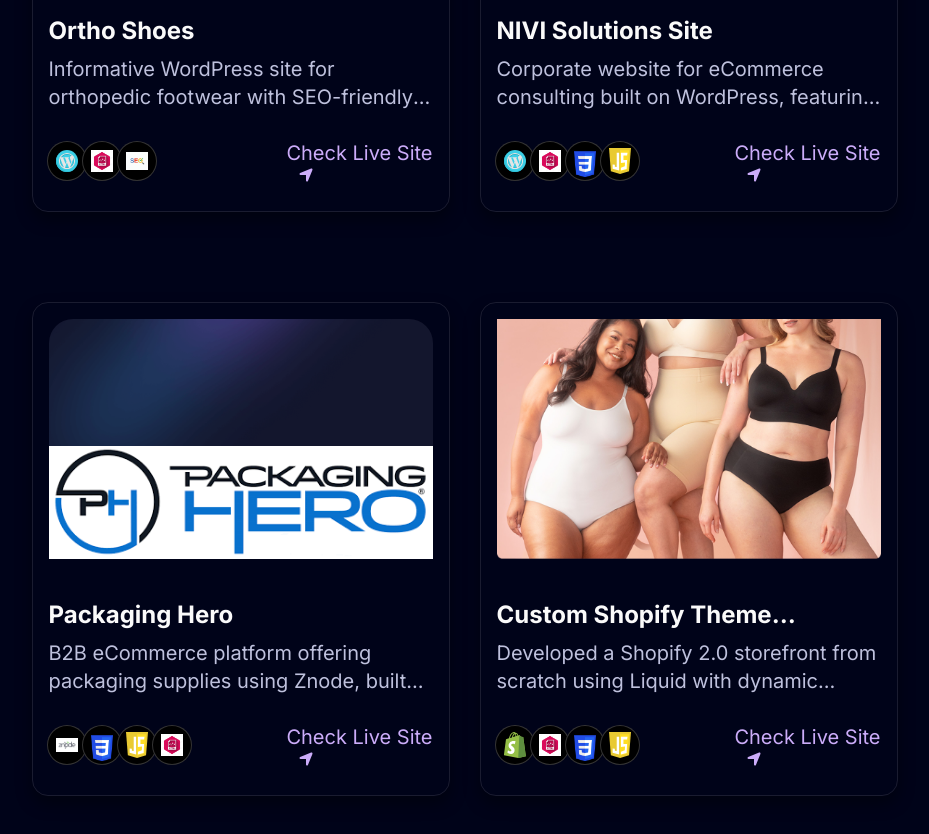
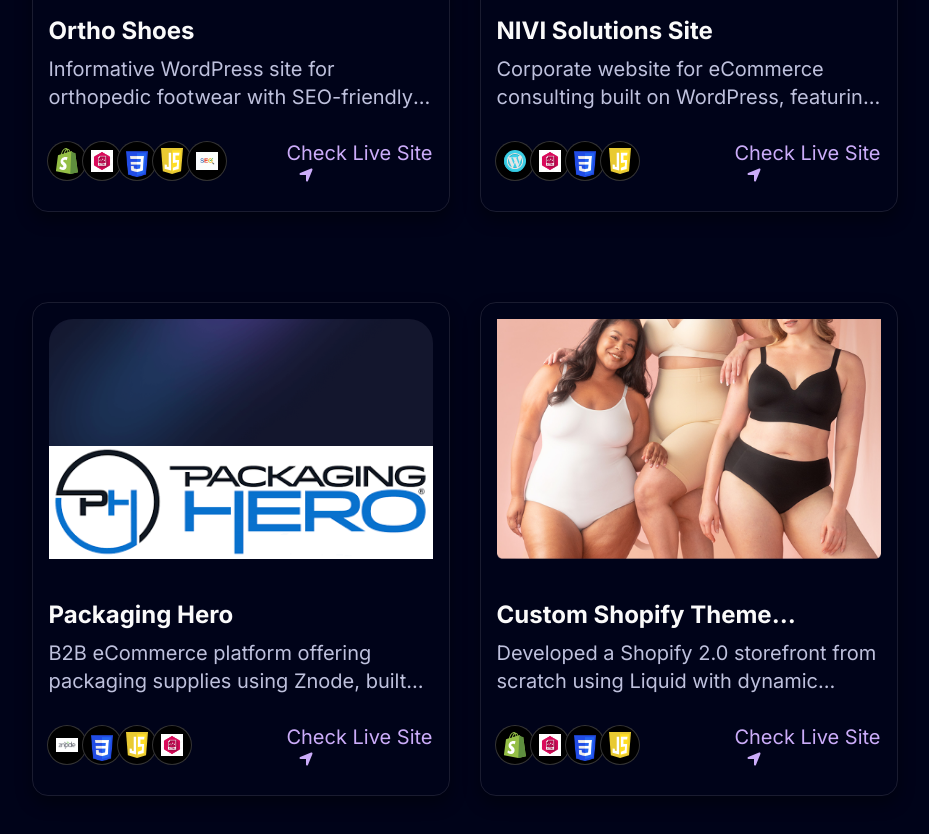
Before and after one commit to AnjaliVijaySirsam/PortfolioWithReact, a Next.js app: page / in a window 1280 px wide. Shown: the part 2980-3814 px from the top of the page, without its empty margins (177-1106 px from the left). Built offline with nearby package versions, Linux system fonts and the light colour scheme.

Commit message:
ortho shoe tech stack updated

```diff
--- a/data/index.ts
+++ b/data/index.ts
@@ -124,7 +124,7 @@
   title: "Ortho Shoes",
   des: "Informative WordPress site for orthopedic footwear with SEO-friendly structure and responsive design.",
   img: "/orthoshoe.png",
-  iconLists: ["/wordpress.svg", "/html.jpg", "/seo.jpg"],
+  iconLists: ["/shopify.svg", "/html.jpg", "/css3.png","/js.svg","/seo.jpg"],
   link: "https://orthoshoes.in/"
 },
 {
```
